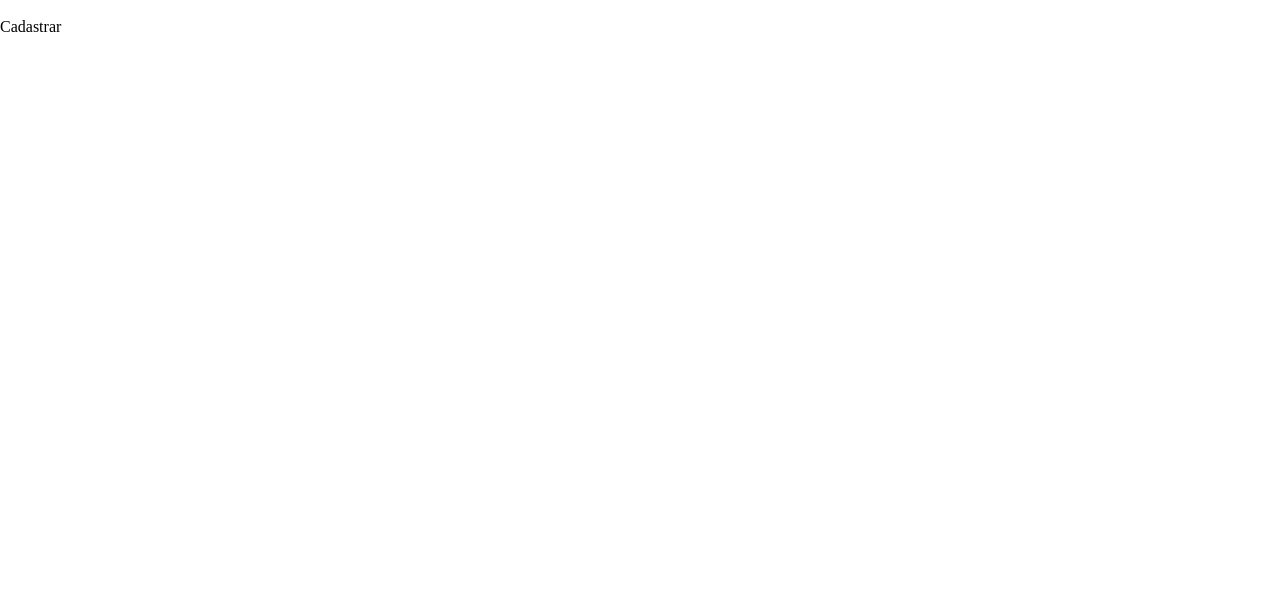
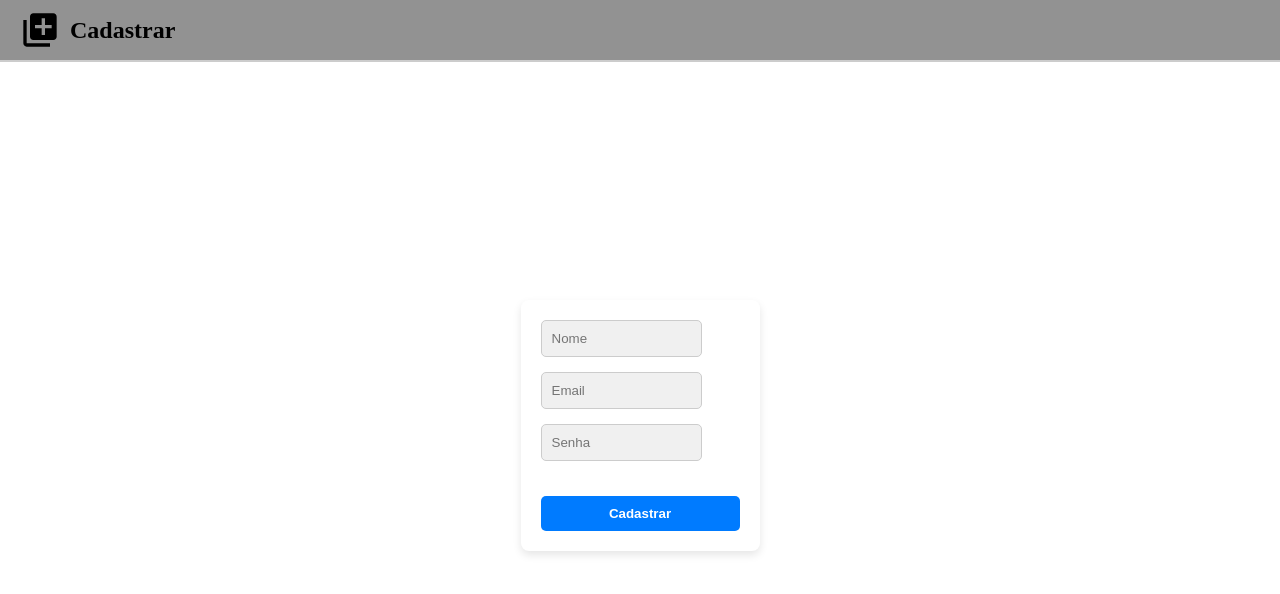
Before and after one commit to JoseVitorG/SA--04, a React (Vite) app in the folder front/: page /cadastro in a window 1280 px wide. Shown: the top 594 px of the page. Built offline with nearby package versions, Linux system fonts and the light colour scheme.

Commit message:
novas telas do front

```diff
--- a/front/package.json
+++ b/front/package.json
@@ -24,6 +24,6 @@
     "eslint-plugin-react-hooks": "^5.0.0",
     "eslint-plugin-react-refresh": "^0.4.14",
     "globals": "^15.11.0",
-    "vite": "^5.4.10"
+    "vite": "^5.4.11"
   }
 }
--- /dev/null
+++ b/front/src/styles/Cadastrar.css
@@ -0,0 +1,49 @@
+body, html {
+    height: 100%;
+    margin: 0;
+    display: flex;
+    align-items: center;
+    justify-content: center;
+}
+
+.conteiner_cadastro {
+    display: flex;
+    flex-direction: column;
+    align-items: center;
+    padding: 20px;
+    max-width: 400px;
+    width: 100%;
+    box-sizing: border-box;
+    background-color: #fff;
+    border-radius: 8px;
+    box-shadow: 0 4px 8px rgba(0, 0, 0, 0.1);
+    margin-top: 50px;
+}
+
+.conteiner_cadastro .input_group {
+    display: flex;
+    align-items: center;
+    margin-bottom: 15px;
+    width: 100%;
+}
+
+.conteiner_cadastro input {
+    width: 70%;
+    padding: 10px;
+    background-color: #f0f0f0;
+    border: 1px solid #ccc;
+    border-radius: 5px;
+    color: #333;
+}
+
+.conteiner_cadastro button {
+    margin-top: 20px;
+    padding: 10px 20px;
+    width: 100%;
+    cursor: pointer;
+    border: none;
+    background-color: #007bff;
+    color: white;
+    border-radius: 5px;
+    font-weight: bold;
+}
--- /dev/null
+++ b/front/src/styles/Epis.css
@@ -0,0 +1,31 @@
+.epis-container {
+    display: flex;
+    flex-wrap: wrap;
+    justify-content: center;
+    gap: 20px;
+    padding: 20px;
+}
+
+.epi-item {
+    display: flex;
+    flex-direction: column;
+    align-items: center;
+    width: 150px;
+    text-align: center;
+    background-color: #fff;
+    padding: 10px;
+    border-radius: 8px;
+    box-shadow: 0 4px 8px rgba(0, 0, 0, 0.1);
+}
+
+.epi-image {
+    width: 100%;
+    height: auto;
+    border-radius: 5px;
+    margin-bottom: 10px;
+}
+
+.epi-name {
+    font-size: 1em;
+    color: #333;
+}
--- a/front/src/styles/Funcionario.css
+++ b/front/src/styles/Funcionario.css
@@ -0,0 +1,33 @@
+.funcionarios-lista {
+    display: flex;
+    flex-direction: column;
+    align-items: center;
+    gap: 20px;
+    padding: 20px;
+}
+
+.funcionario-card {
+    display: flex;
+    align-items: center;
+    gap: 15px;
+    padding: 10px;
+    width: 100%;
+    max-width: 400px;
+    border: 1px solid #ddd;
+    border-radius: 8px;
+    box-shadow: 0 4px 8px rgba(0, 0, 0, 0.1);
+    background-color: #fff;
+}
+
+.funcionario-foto {
+    width: 60px;
+    height: 60px;
+    border-radius: 50%;
+    object-fit: cover;
+}
+
+.funcionario-nome {
+    font-size: 1.2em;
+    font-weight: bold;
+    color: #333;
+}
--- a/front/src/telas/Cadastrar.jsx
+++ b/front/src/telas/Cadastrar.jsx
@@ -1,20 +1,62 @@
 import React, { useState } from 'react';
-import { Link } from 'react-router-dom';
+import Header from "../content/Header.jsx";
+import '../styles/Cadastrar.css';
 
 function Cadastrar() {
-    const [data, setData] = useState([])
-    const [item, setItem] = useState({nome: "", senha: "", email: ""})
+    const [data, setData] = useState([]);
+    const [item, setItem] = useState({ nome: "", senha: "", email: "" });
+
+    const handleChange = (e) => {
+        const { name, value } = e.target;
+        setItem((prevItem) => ({
+            ...prevItem,
+            [name]: value,
+        }));
+    };
 
     return (
         <>
-            <div className='conteiner_cadastro'>
-                <input type="text" onChange={(e) => item.nome = e.target.value}/>
-                <input type="text" onChange={(e) => item.email = e.target.value}/>
-                <input type="text" onChange={(e) => item.senha = e.target.value}/>
-                <div>Cadastrar</div>
+            <Header
+                nome="Cadastrar"
+                svg={
+                    <svg viewBox="0 0 24 24">
+                        <path d="M0 0h24v24H0z" fill="none"></path>
+                        <path d="M4 6H2v14c0 1.1.9 2 2 2h14v-2H4V6zm16-4H8c-1.1 0-2 .9-2 2v12c0 1.1.9 2 2 2h12c1.1 0 2-.9 2-2V4c0-1.1-.9-2-2-2zm-1 9h-4v4h-2v-4H9V9h4V5h2v4h4v2z"></path>
+                    </svg>
+                }
+            />
+            <div className="conteiner_cadastro">
+                <div className="input_group">
+                    <input
+                        type="text"
+                        name="nome"
+                        value={item.nome}
+                        onChange={handleChange}
+                        placeholder="Nome"
+                    />
+                </div>
+                <div className="input_group">
+                    <input
+                        type="email"
+                        name="email"
+                        value={item.email}
+                        onChange={handleChange}
+                        placeholder="Email"
+                    />
+                </div>
+                <div className="input_group">
+                    <input
+                        type="password"
+                        name="senha"
+                        value={item.senha}
+                        onChange={handleChange}
+                        placeholder="Senha"
+                    />
+                </div>
+                <button onClick={() => setData([...data, item])}>Cadastrar</button>
             </div>
         </>
-    )
+    );
 }
 
 export default Cadastrar;
--- a/front/src/telas/Emprestimos.jsx
+++ b/front/src/telas/Emprestimos.jsx
@@ -1,9 +1,12 @@
 import React from 'react';
 import { Link } from 'react-router-dom';
+import Header from "../content/Header.jsx"
 
 function Emprestimos() {
     return(
         <>
+        <Header nome={"Empréstimos"} svg={<svg viewBox="0 0 640 512" ><path d="M0 383.9l64 .0404c17.75 0 32-14.29 32-32.03V128.3L0 128.3V383.9zM48 320.1c8.75 0 16 7.118 16 15.99c0 8.742-7.25 15.99-16 15.99S32 344.8 32 336.1C32 327.2 39.25 320.1 48 320.1zM348.8 64c-7.941 0-15.66 2.969-21.52 8.328L228.9 162.3C228.8 162.5 228.8 162.7 228.6 162.7C212 178.3 212.3 203.2 226.5 218.7c12.75 13.1 39.38 17.62 56.13 2.75C282.8 221.3 282.9 221.3 283 221.2l79.88-73.1c6.5-5.871 16.75-5.496 22.62 1c6 6.496 5.5 16.62-1 22.62l-26.12 23.87L504 313.7c2.875 2.496 5.5 4.996 7.875 7.742V127.1c-40.98-40.96-96.48-63.88-154.4-63.88L348.8 64zM334.6 217.4l-30 27.49c-29.75 27.11-75.25 24.49-101.8-4.371C176 211.2 178.1 165.7 207.3 138.9L289.1 64H282.5C224.7 64 169.1 87.08 128.2 127.9L128 351.8l18.25 .0369l90.5 81.82c27.5 22.37 67.75 18.12 90-9.246l18.12 15.24c15.88 12.1 39.38 10.5 52.38-5.371l31.38-38.6l5.374 4.498c13.75 11 33.88 9.002 45-4.748l9.538-11.78c11.12-13.75 9.036-33.78-4.694-44.93L334.6 217.4zM544 128.4v223.6c0 17.62 14.25 32.05 31.1 32.05L640 384V128.1L544 128.4zM592 352c-8.75 0-16-7.246-16-15.99c0-8.875 7.25-15.99 16-15.99S608 327.2 608 336.1C608 344.8 600.8 352 592 352z"></path></svg>}/>
+
         </>
     )
 }
--- a/front/src/telas/Historico.jsx
+++ b/front/src/telas/Historico.jsx
@@ -1,9 +1,11 @@
 import React from 'react';
 import { Link } from 'react-router-dom';
+import Header from "../content/Header.jsx"
 
 function Historico() {
     return (
         <>
+        <Header nome={"Histórico"} svg={<svg viewBox="0 0 24 24" ><path d="M0 0h24v24H0V0z" fill="none"></path><path d="M7 9H2V7h5v2zm0 3H2v2h5v-2zm13.59 7-3.83-3.83c-.8.52-1.74.83-2.76.83-2.76 0-5-2.24-5-5s2.24-5 5-5 5 2.24 5 5c0 1.02-.31 1.96-.83 2.75L22 17.59 20.59 19zM17 11c0-1.65-1.35-3-3-3s-3 1.35-3 3 1.35 3 3 3 3-1.35 3-3zM2 19h10v-2H2v2z"></path></svg>}/>
 
         </>
     )
--- a/front/src/telas/Home.jsx
+++ b/front/src/telas/Home.jsx
@@ -1,12 +1,12 @@
 import React from 'react';
 import { Link } from 'react-router-dom';
 import '../styles/Home.css';
-import Header from '../content/header';
+import Header from '../content/Header.jsx';
 
 const Home = () => {
   return (
     <div className='body-home'>
-      <Header nome={"home"} svg={<svg viewBox="0 0 24 24"><path d="M0 0h24v24H0z" fill="none"></path><path d="M20 4H4v2h16V4zm1 10v-2l-1-5H4l-1 5v2h1v6h10v-6h4v6h2v-6h1zm-9 4H6v-4h6v4z"></path></svg>} />
+      <Header nome={"Home"} svg={<svg viewBox="0 0 24 24"><path d="M0 0h24v24H0z" fill="none"></path><path d="M20 4H4v2h16V4zm1 10v-2l-1-5H4l-1 5v2h1v6h10v-6h4v6h2v-6h1zm-9 4H6v-4h6v4z"></path></svg>} />
       <div className="home-container">
         <div className="conteiner-buttons">
           <Link to="/funcionarios" className="icon-button">
@@ -26,8 +26,8 @@ const Home = () => {
             <span>Histórico EPIs</span>
           </Link>
           <Link to="/cadastro" className="icon-button">
-            <svg viewBox="0 0 24 24" ><path d="M0 0h24v24H0V0z" fill="none"></path><path d="M7 9H2V7h5v2zm0 3H2v2h5v-2zm13.59 7-3.83-3.83c-.8.52-1.74.83-2.76.83-2.76 0-5-2.24-5-5s2.24-5 5-5 5 2.24 5 5c0 1.02-.31 1.96-.83 2.75L22 17.59 20.59 19zM17 11c0-1.65-1.35-3-3-3s-3 1.35-3 3 1.35 3 3 3 3-1.35 3-3zM2 19h10v-2H2v2z"></path></svg>
-            <span>cadastra</span>
+            <svg viewBox="0 0 24 24"><path d="M0 0h24v24H0z" fill="none"></path><path d="M4 6H2v14c0 1.1.9 2 2 2h14v-2H4V6zm16-4H8c-1.1 0-2 .9-2 2v12c0 1.1.9 2 2 2h12c1.1 0 2-.9 2-2V4c0-1.1-.9-2-2-2zm-1 9h-4v4h-2v-4H9V9h4V5h2v4h4v2z"></path></svg>
+            <span>Cadastrar</span>
           </Link>
         </div>
       </div>
```
Also changed, not shown: front/src/telas/Epis.jsx (+21 -5 lines), front/src/telas/Funcionarios.jsx (+25 -6 lines), 1 other file (tests, documents, lock files or other folders).
